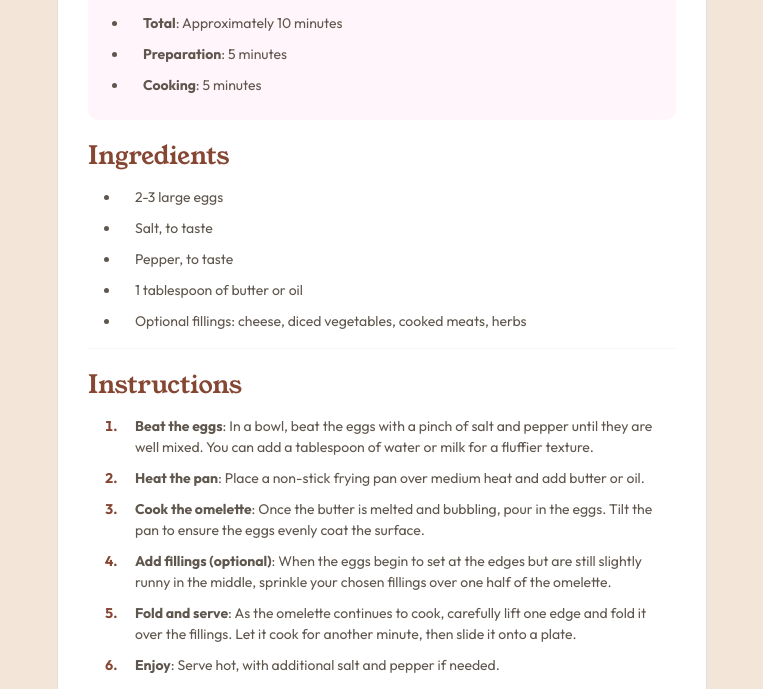
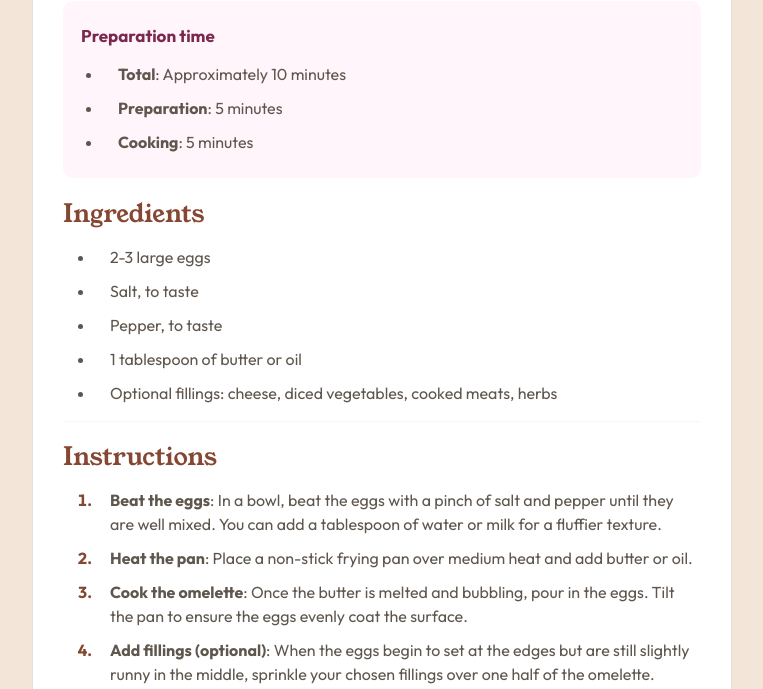
Before and after one commit to Avanti-L/recipe-page, a plain HTML site: page index.html in a window 1280 px wide. Shown: the part 577-1266 px from the top of the page, without its empty margins (258-1021 px from the left). Drawn offline with Linux system fonts and the light colour scheme.

Commit message:
Improved the code

```diff
--- a/css/style.css
+++ b/css/style.css
@@ -9,8 +9,8 @@ body {
 }
 
 .card {
-    margin: 80px auto;
-    width: 650px;
+    margin: 100px auto;
+    width: 700px;
     background-color: hsl(0, 0%, 100%);
     padding: 30px;
     border-radius: 16px;
@@ -52,7 +52,7 @@ h1 {
 
 p, li, .col {
     color: hsl(30, 10%, 34%);
-    font-size: 14px;
+    /* font-size: 14px; */
     font-weight: 400;
 }
 
```
